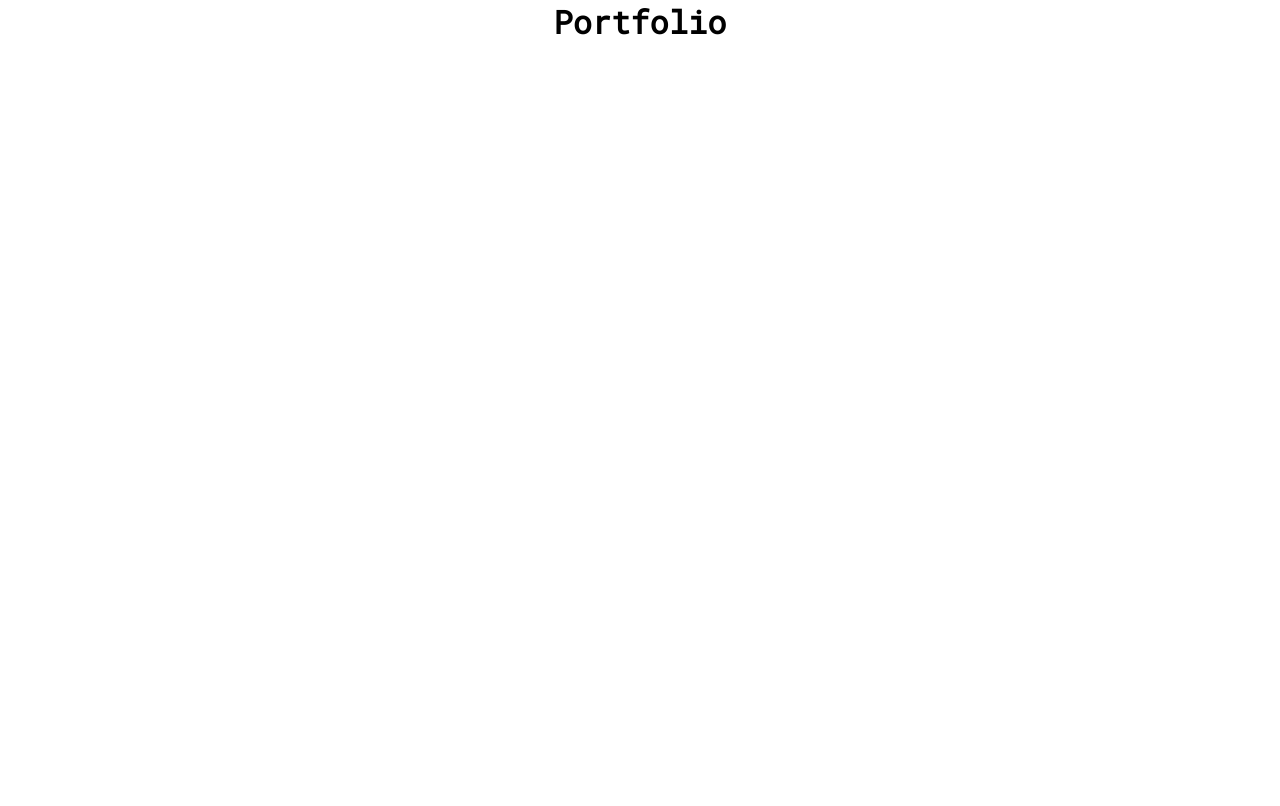
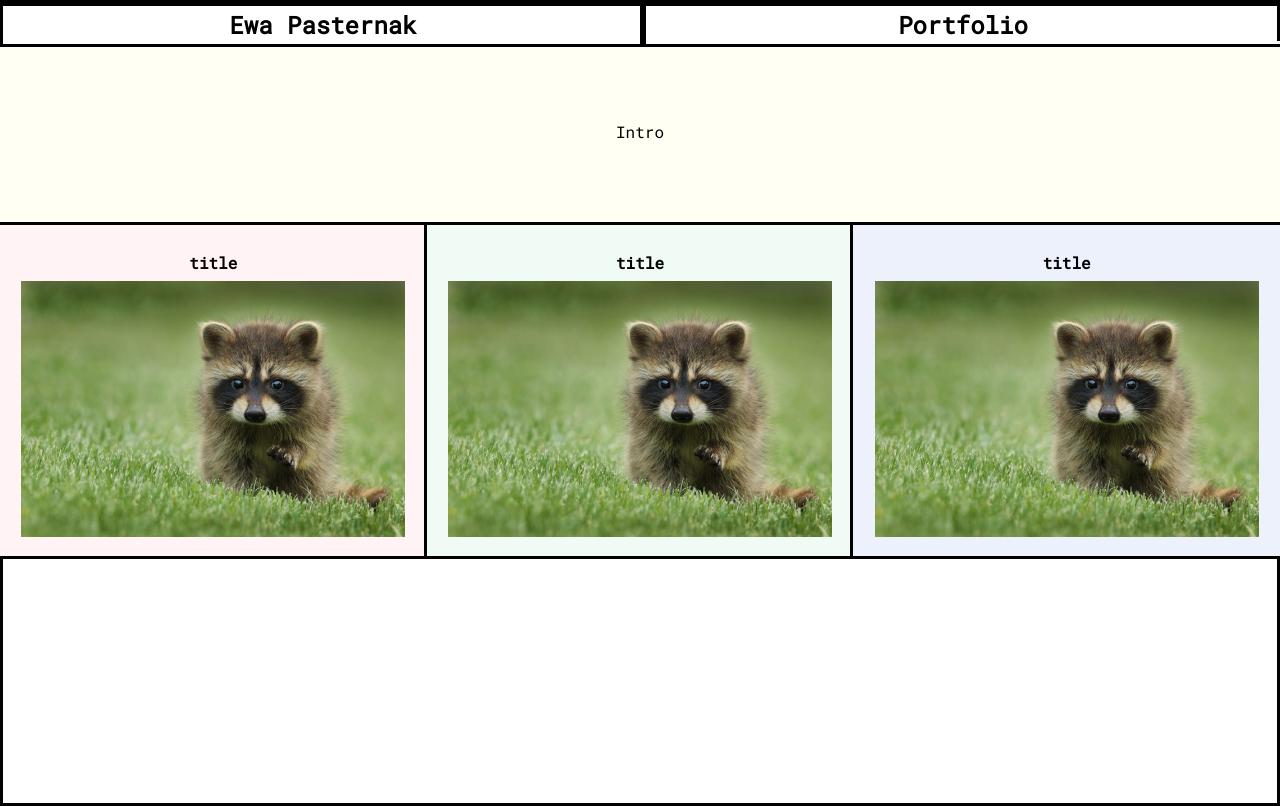
Before and after one commit to pasternakewa/pasternakewa.github.io, a React (Create React App) app: page / in a window 1280 px wide. Built offline with nearby package versions, Linux system fonts and the light colour scheme.

Commit message:
Add basic stylingto expected content

```diff
--- a/package.json
+++ b/package.json
@@ -8,6 +8,7 @@
     "@testing-library/react": "^11.1.0",
     "@testing-library/user-event": "^12.1.10",
     "gh-pages": "^3.1.0",
+    "node-sass": "4.14.1",
     "react": "^17.0.1",
     "react-dom": "^17.0.1",
     "react-scripts": "4.0.1",
--- a/src/App.css
+++ /dev/null
@@ -1,11 +0,0 @@
-*,
-*::after,
-*::before {
-  margin: 0;
-  padding: 0;
-}
-
-body {
-  display: flex;
-  justify-content: center;
-}
--- a/src/App.js
+++ b/src/App.js
@@ -1,9 +1,28 @@
-import "./App.css";
+import "./App.scss";
+import photo from "./assets/photo.jpg";
 
 function App() {
   return (
     <div className="App">
-      <h1>Portfolio</h1>
+      <div className="header">
+        <h2 className="header__name">Ewa Pasternak</h2>
+        <h2 className="header__title">Portfolio</h2>
+      </div>
+      <div className="intro">Intro</div>
+      <div className="portfolio">
+        <div className="portfolio__project--red">
+          <h4 className="portfolio__project__title">title</h4>
+          <img src={photo} alt="project-screenshot"></img>
+        </div>
+        <div className="portfolio__project--green">
+          <h4 className="portfolio__project__title">title</h4>
+          <img src={photo} alt="project-screenshot"></img>
+        </div>
+        <div className="portfolio__project--blue">
+          <h4 className="portfolio__project__title">title</h4>
+          <img src={photo} alt="project-screenshot"></img>
+        </div>
+      </div>
     </div>
   );
 }
--- /dev/null
+++ b/src/App.scss
@@ -0,0 +1,81 @@
+@import "./styles/mixins";
+
+*,
+*::after,
+*::before {
+  margin: 0;
+  padding: 0;
+}
+
+body {
+  height: 100vh;
+  display: flex;
+  justify-content: center;
+  border: black solid;
+}
+
+.header {
+  width: 100vw;
+  display: grid;
+  grid-template-columns: 1fr 1fr;
+  > * {
+    display: inherit;
+    justify-content: center;
+    align-content: center;
+    height: 100%;
+    width: 100%;
+    border: black solid;
+  }
+}
+
+.intro {
+  width: 100%;
+  background-color: #fffff3;
+  display: grid;
+  justify-content: center;
+  align-content: center;
+  padding: 80px 0;
+}
+
+.portfolio {
+  width: 100vw;
+  display: grid;
+  grid-template-columns: 1fr 1fr 1fr;
+  justify-items: center;
+  > * {
+    justify-content: center;
+    align-content: center;
+    height: 100%;
+    width: 100%;
+    border: black solid;
+  }
+}
+
+.portfolio__project--red {
+  @include portfolioProject();
+  background-color: #fff3f5;
+  &:hover {
+    background-color: #ff5c5c;
+    color: white;
+  }
+}
+.portfolio__project--green {
+  @include portfolioProject();
+  background-color: #f1fbf6;
+  &:hover {
+    background-color: #3ef89b;
+    color: white;
+  }
+}
+.portfolio__project--blue {
+  @include portfolioProject();
+  background-color: #ecf1fb;
+  &:hover {
+    background-color: #5389f7;
+    color: white;
+  }
+}
+
+img {
+  width: 90%;
+}
--- /dev/null
+++ b/src/styles/_mixins.scss
@@ -0,0 +1,10 @@
+@mixin portfolioProject {
+  padding: 8px 0;
+  display: flex;
+  flex-direction: column;
+  justify-content: center;
+  align-items: center;
+  > * {
+    padding-top: 8px;
+  }
+}
```
Also changed, not shown: src/assets/photo.jpg (added), 1 other file (tests, documents, lock files or other folders).
